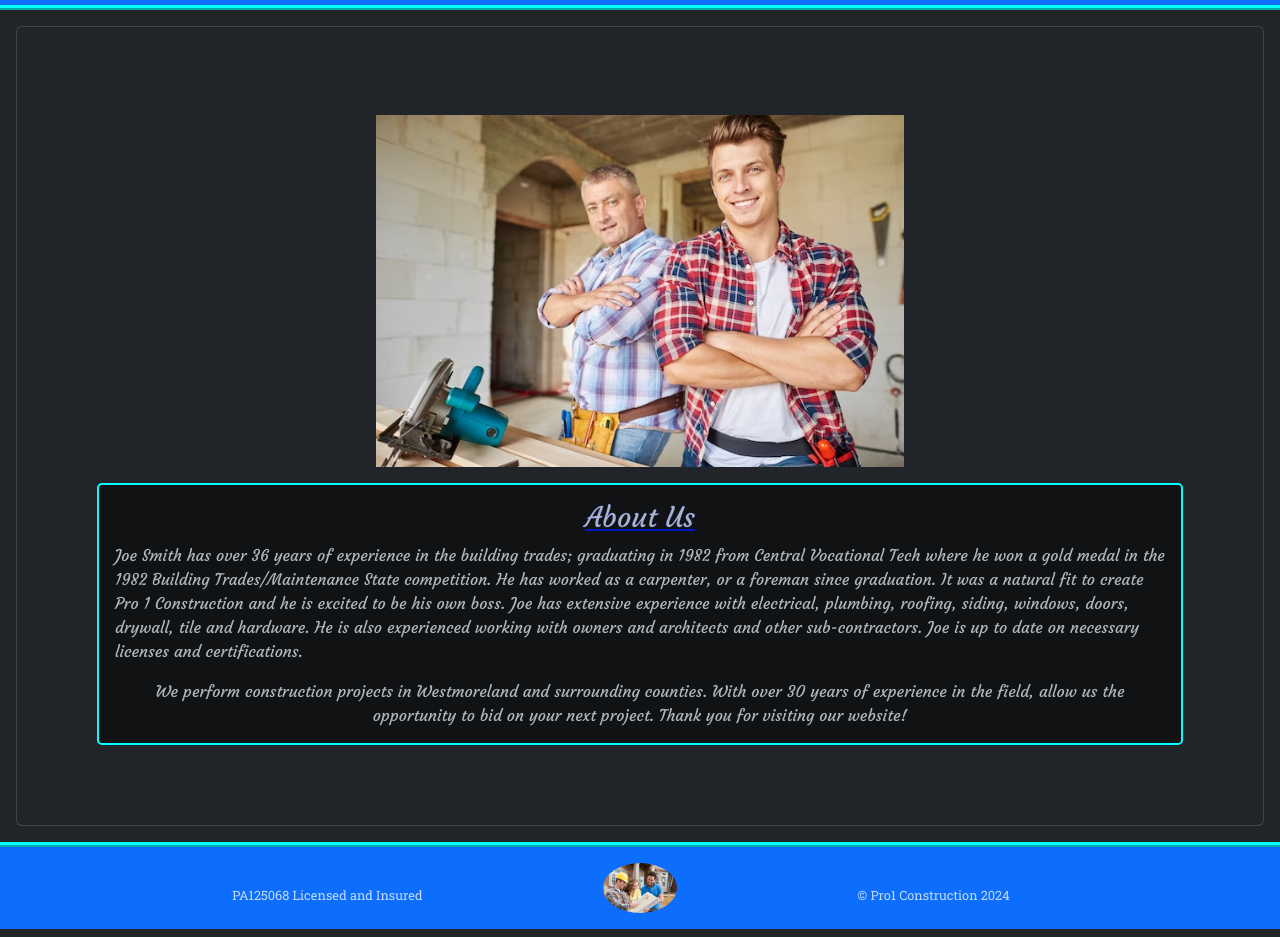
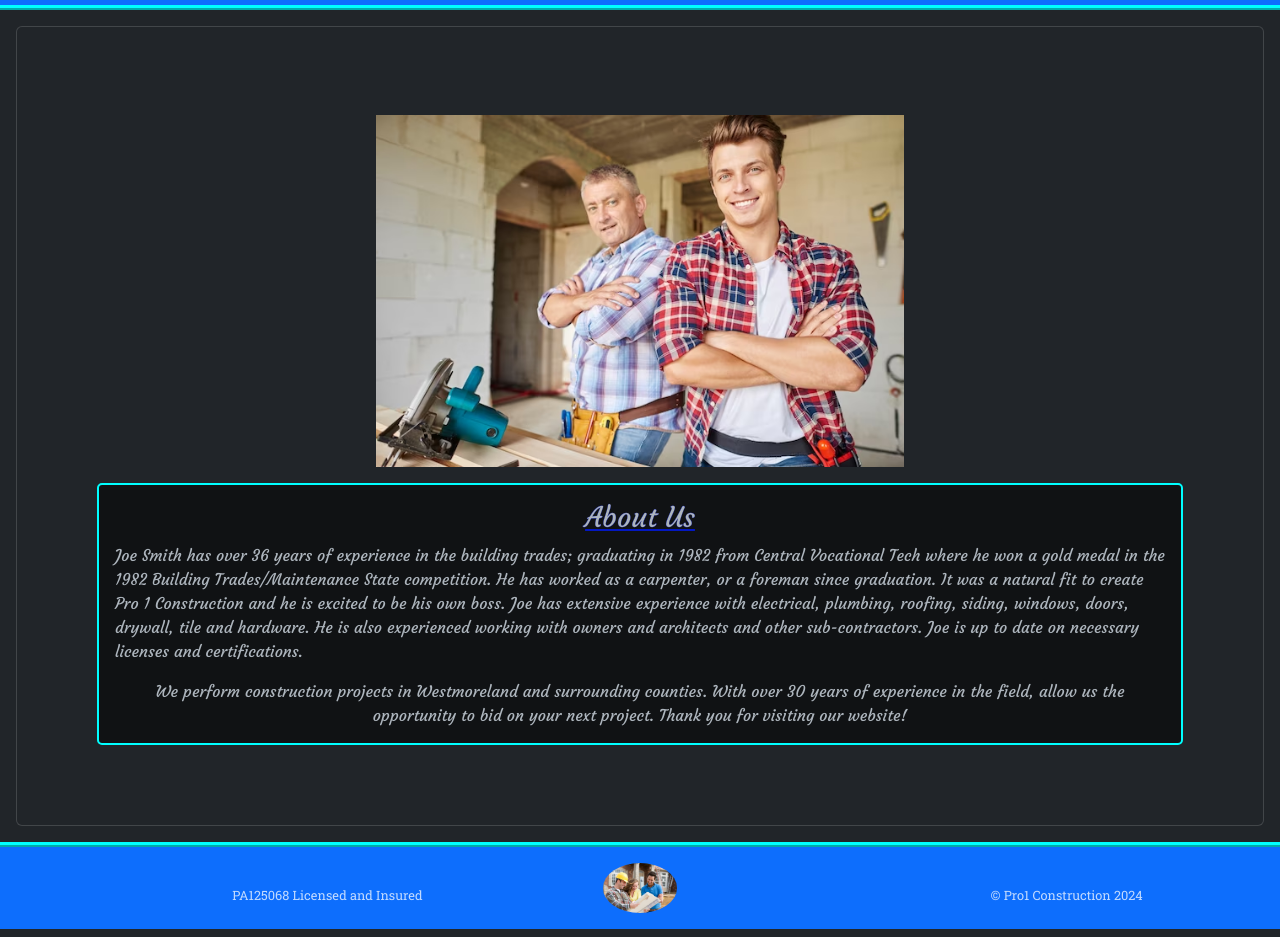
Before and after one commit to danielwmartin1/first-website, a website: page components/about.html in a window 1280 px wide. Shown: the part 121-1058 px from the top of the page. Drawn offline with nearby package versions, Linux system fonts and the light colour scheme.

Commit message:
Set body height to 100vh and center-align footer text for improved layout consistency

```diff
--- a/components/proj2.css
+++ b/components/proj2.css
@@ -26,6 +26,7 @@ html, body {
   margin: 0.5rem 0;
   display: flex;
   flex-direction: column;
+  height: 100vh!important;
 }
 
 body {
@@ -49,6 +50,7 @@ footer {
   width: 100%;
   position: relative;
   flex-wrap: nowrap;
+  text-align: center;
 }
 
 .footer-text {
```
Also changed, not shown: index.html (+1 -1 lines).
